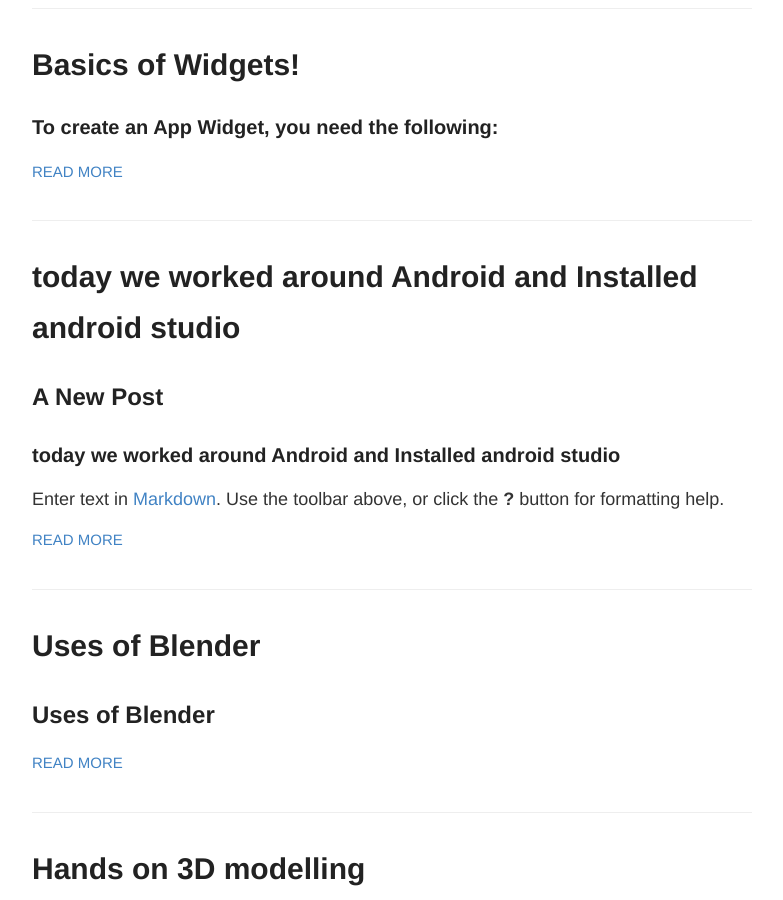
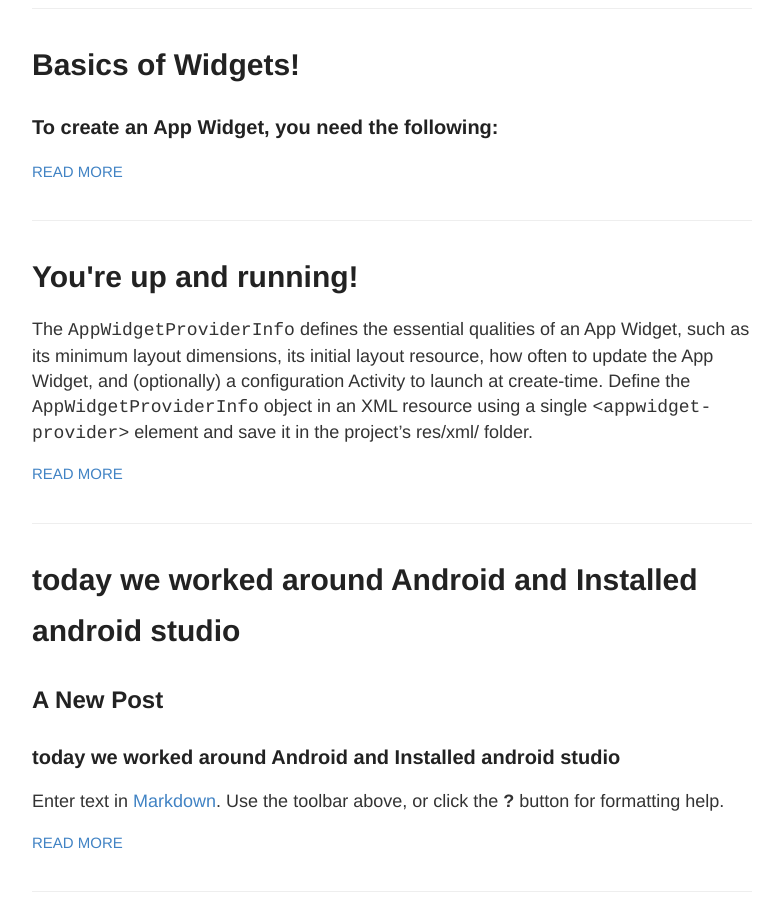
Before and after one commit to Ishmeetblog/ishmeetblog.github.io, a Jekyll site: the page built from index.html, in a window 1280 px wide and 900 px high, scrolled down 4280 px. Shown: the whole window, without its empty margins (248-1031 px from the left). Built offline with Jekyll 4.4.1, drawn with Linux system fonts in a browser that asks for light colours.

Commit message:
Update 2018-12-12-Adding-the-AppWidgetProviderInfo-Metadatae.md

```diff
--- a/_posts/2018-12-12-Adding-the-AppWidgetProviderInfo-Metadatae.md
+++ b/_posts/2018-12-12-Adding-the-AppWidgetProviderInfo-Metadatae.md
@@ -1,5 +1,6 @@
 ---
-published: false
+layout: post
+title: You're up and running!
 ---
 The `AppWidgetProviderInfo` defines the essential qualities of an App Widget, such as its minimum layout dimensions, its initial layout resource, how often to update the App Widget, and (optionally) a configuration Activity to launch at create-time. Define the `AppWidgetProviderInfo` object in an XML resource using a single `<appwidget-provider>` element and save it in the project's res/xml/ folder.
 
```
